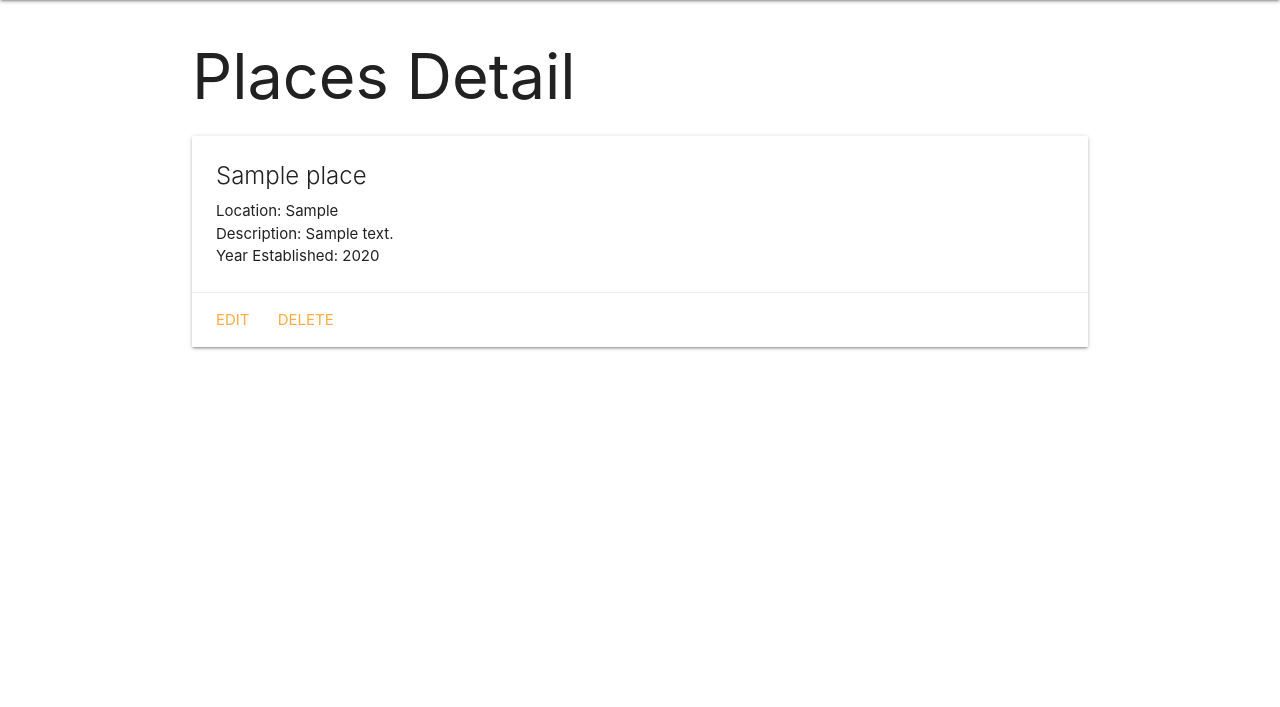
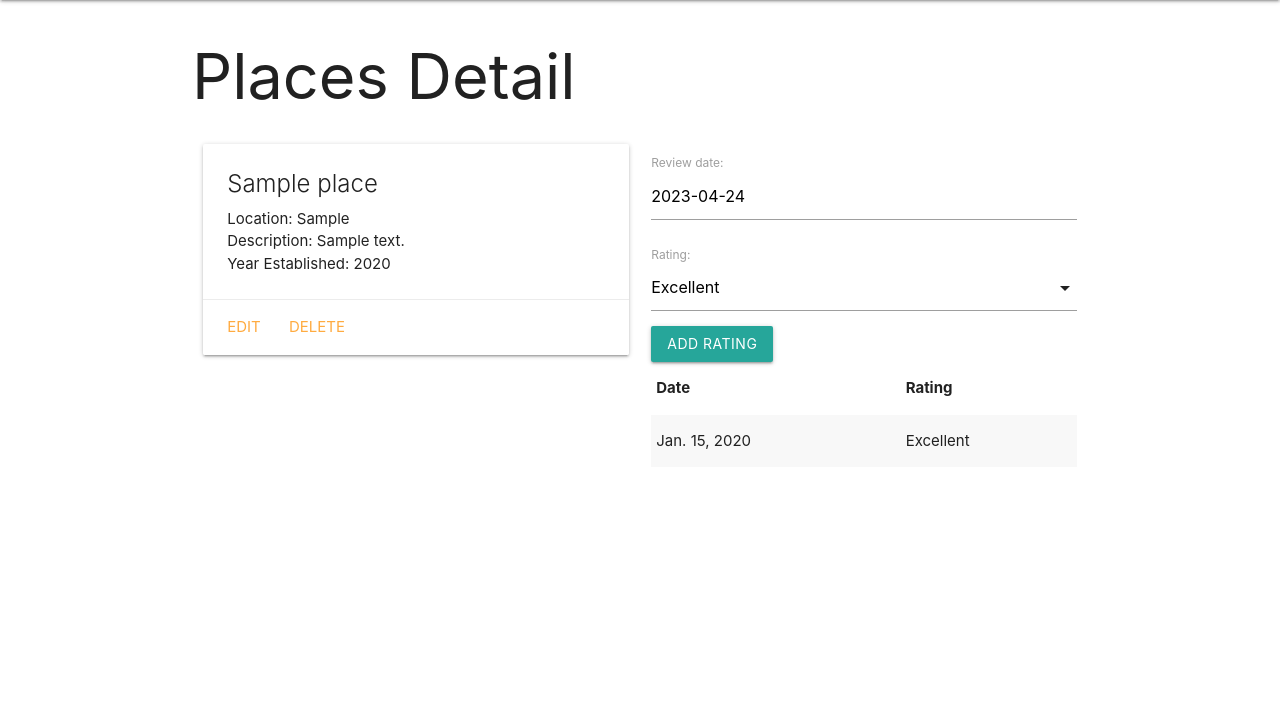
Before and after one commit to surysanchez/Places-Collector, a Django app: page /places/1/ in a window 1280 px wide. Shown: the part 64-771 px from the top of the page. Run offline with Django 4.2, Linux system fonts and the light colour scheme; tables that the repository leaves empty hold one stand-in row (values such as "Sample post").

Commit message:
create review model

```diff
--- a/main_app/admin.py
+++ b/main_app/admin.py
@@ -1,5 +1,8 @@
 from django.contrib import admin
-from .models import Place
+from .models import Place, Review
+
 
 # Register your models here.
 admin.site.register(Place)
+
+admin.site.register(Review)
--- /dev/null
+++ b/main_app/forms.py
@@ -0,0 +1,8 @@
+from django.forms import ModelForm
+from .models import Review
+
+
+class ReviewForm(ModelForm):
+    class Meta:
+        model = Review
+        fields = ['date', 'rating']
--- a/main_app/models.py
+++ b/main_app/models.py
@@ -2,6 +2,12 @@ from django.db import models
 
 from django.urls import reverse
 # Create your models here.
+
+RATINGS = (
+    ('E', 'Excellent'),
+    ('F', 'Fair'),
+    ('B', 'Bad')
+)
 
 class Place(models.Model):
     name = models.CharField(max_length=100)
@@ -14,3 +20,13 @@ class Place(models.Model):
 
     def get_absolute_url(self):
         return reverse('detail', kwargs={'place_id': self.id})
+
+
+class Review(models.Model):
+    date = models.DateField('review date')
+    rating = models.CharField(max_length=1, choices=RATINGS, default=RATINGS[0][0])
+
+    place = models.ForeignKey(Place, on_delete=models.CASCADE)
+
+    def __str__(self):
+        return f"{self.get_rating_display()} on {self.date}"
--- a/main_app/templates/base.html
+++ b/main_app/templates/base.html
@@ -9,8 +9,7 @@
   <link rel="stylesheet" href="https://cdnjs.cloudflare.com/ajax/libs/materialize/1.0.0/css/materialize.min.css">
 
   <link rel="stylesheet" type="text/css" href="{% static 'css/style.css' %}">
-
-
+  <script src="https://cdnjs.cloudflare.com/ajax/libs/materialize/1.0.0/js/materialize.min.js"></script>
 
 </head>
 <body>
--- a/main_app/templates/places/detail.html
+++ b/main_app/templates/places/detail.html
@@ -1,23 +1,57 @@
 {% extends 'base.html' %}
-{%block content %}
+ {%block content %}
 
 <h1>Places Detail</h1>
-
-<div class="card">
-    <div class="card-content">
+<div class="row">
+  <div class="col s6">
+    <div class="card">
+      <div class="card-content">
         <span class="card-title">{{ place.name }}</span>
         <p>Location: {{ place.location}}</p>
         <p>Description: {{ place.description }}</p>
         {% if place.yearBuilt > 0 %}
-        <p>Year Established: {{ place.yearBuilt }} </p>
+        <p>Year Established: {{ place.yearBuilt }}</p>
         {% else %}
         <p>Year Established: Natural Formation</p>
         {% endif %}
-    </div>
-    <div class="card-action">
+      </div>
+      <div class="card-action">
         <a href="{% url 'places_update' place.id %}">Edit</a>
         <a href="{% url 'places_delete' place.id %}">Delete</a>
+      </div>
     </div>
+  </div>
+  <div class="col s6">
+    <form action="" method="POST">
+        {% csrf_token %}
+        {{review_form.as_p }}
+        <input type="submit" class="btn" value="Add Rating">
+    </form>
+    <table class="striped">
+        <thead>
+            <tr><th>Date</th><th>Rating</th></tr>
+        </thead>
+        <tbody>
+            {% for review in place.review_set.all %}
+            <tr>
+                <td>{{review.date}}</td>
+                <td>{{review.get_rating_display}}</td>
+            </tr>
+            {% endfor %}
+        </tbody>
+    </table>
+  </div>
 </div>
 
+<script>
+    const dateEl = document.getElementById('id_date');
+    M.Datepicker.init(dateEl, {
+        format: 'yyyy-mm-dd',
+        defaultDate: new Date(),
+        setDefaultDate: true,
+        autoClose: true
+    });
+    const selectEl = document.getElementById('id_rating');
+    M.FormSelect.init(selectEl);
+</script>
 {% endblock %}
--- a/main_app/views.py
+++ b/main_app/views.py
@@ -3,8 +3,10 @@ from django.shortcuts import render
 
 from django.views.generic.edit import CreateView, UpdateView, DeleteView
 
+from .models import Place
+from .forms import ReviewForm
 
-from .models import Place
+
 # Create your views here.
 def home(request):
     return render(request, 'home.html')
@@ -19,7 +21,8 @@ def places_index(request):
 
 def places_detail(request, place_id):
     place = Place.objects.get(id=place_id)
-    return render(request, 'places/detail.html', {'place': place})
+    review_form = ReviewForm()
+    return render(request, 'places/detail.html', {'place': place, 'review_form': review_form})
 
 class PlaceCreate(CreateView):
     model = Place
```
Also changed, not shown: db.sqlite3 (deleted), main_app/migrations/0002_review.py (added).
